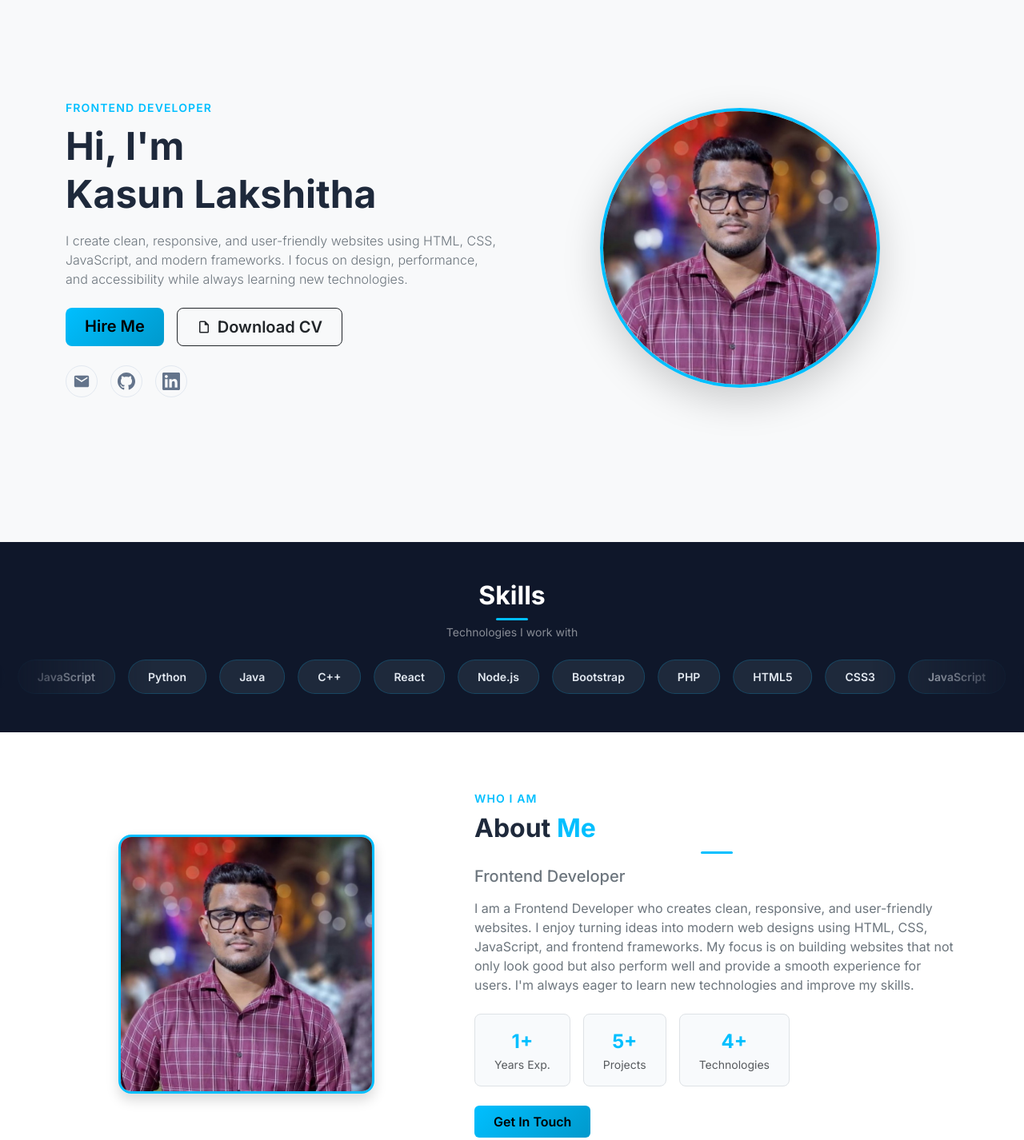
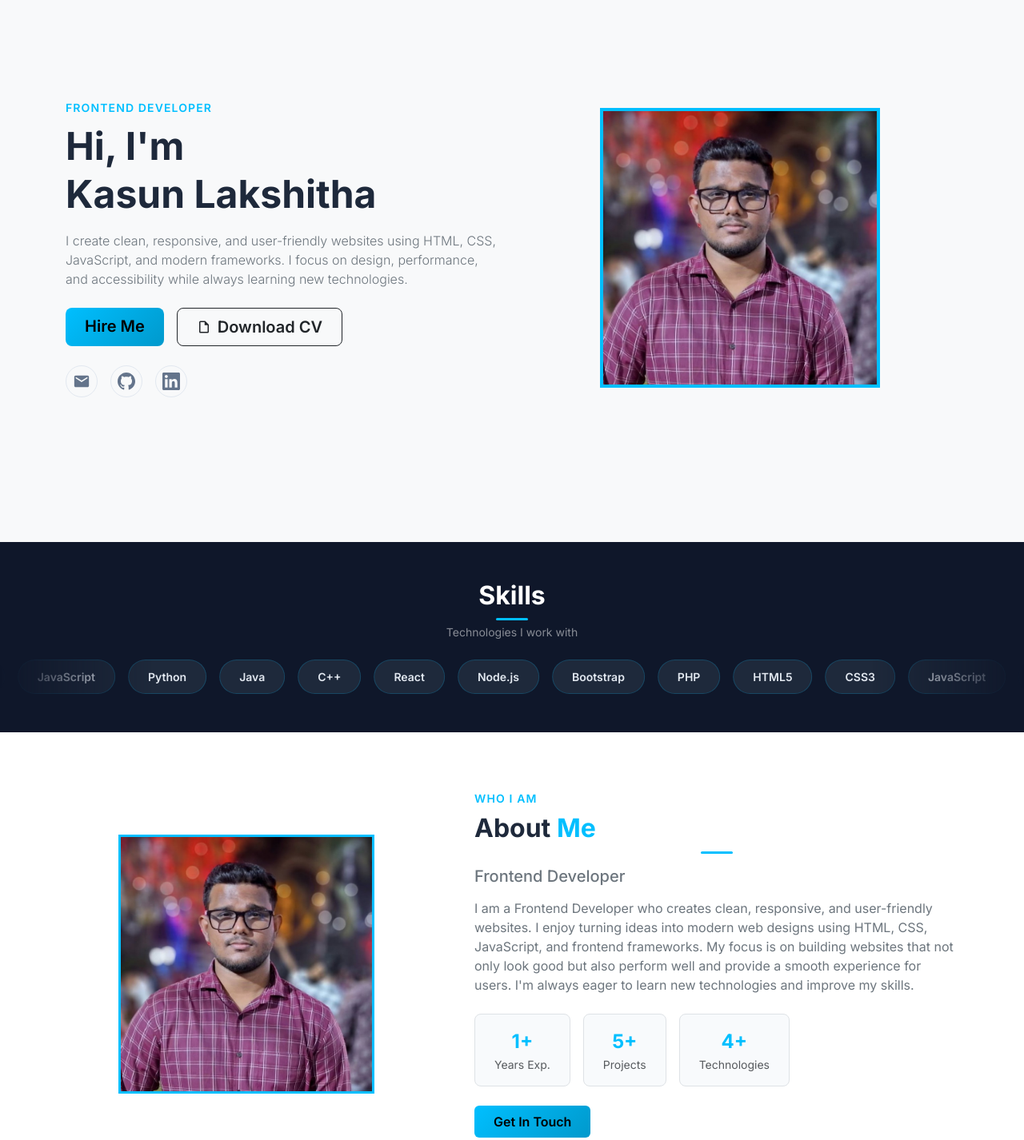
Before and after one commit to Kasun018/My_portfolio, a plain HTML site: page index.html in a window 1280 px wide. Shown: the part 120-1546 px from the top of the page at 80% size. Drawn offline with nearby package versions, Linux system fonts and the light colour scheme; a script that the page names is missing.

Commit message:
style: remove border-radius and shadow classes from profile images

```diff
--- a/index.html
+++ b/index.html
@@ -77,7 +77,7 @@
                 <div class="col-12 col-sm-8 col-md-6 col-lg-6 mx-auto mx-lg-0">
                     <div class="text-center">
                         <img src="my1.jpg" alt="Kasun Lakshitha"
-                            class="img-fluid rounded-circle shadow-lg hero-img mx-auto d-block">
+                            class="img-fluid hero-img mx-auto d-block">
                     </div>
                 </div>
             </div>
@@ -127,7 +127,7 @@
                 <div class="col-12 col-sm-8 col-md-6 col-lg-5 mx-auto mx-lg-0">
                     <div class="position-relative text-center">
                         <img src="my1.jpg" alt="Kasun Lakshitha"
-                            class="img-fluid rounded-4 shadow about-img mx-auto d-block">
+                            class="img-fluid about-img mx-auto d-block">
                     </div>
                 </div>
                 <!-- Text -->
--- a/portfolio.css
+++ b/portfolio.css
@@ -91,6 +91,7 @@ section[id] { scroll-margin-top: 64px; }
     height: min(300px, 75vw);
     object-fit: cover;
     border: 4px solid var(--brand);
+    border-radius: 0;
 }
 
 @media (min-width: 768px) {
@@ -164,7 +165,7 @@ section[id] { scroll-margin-top: 64px; }
    ============================================ */
 .about-img {
     width: min(280px, 70vw);
-    border-radius: 1rem;
+    border-radius: 0;
     border: 3px solid var(--brand);
 }
 @media (min-width: 992px) {
```
